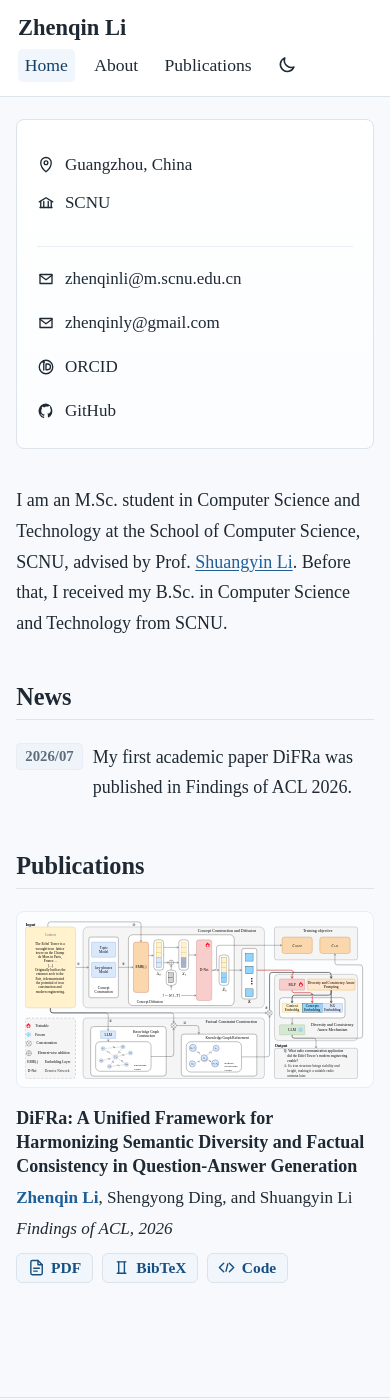
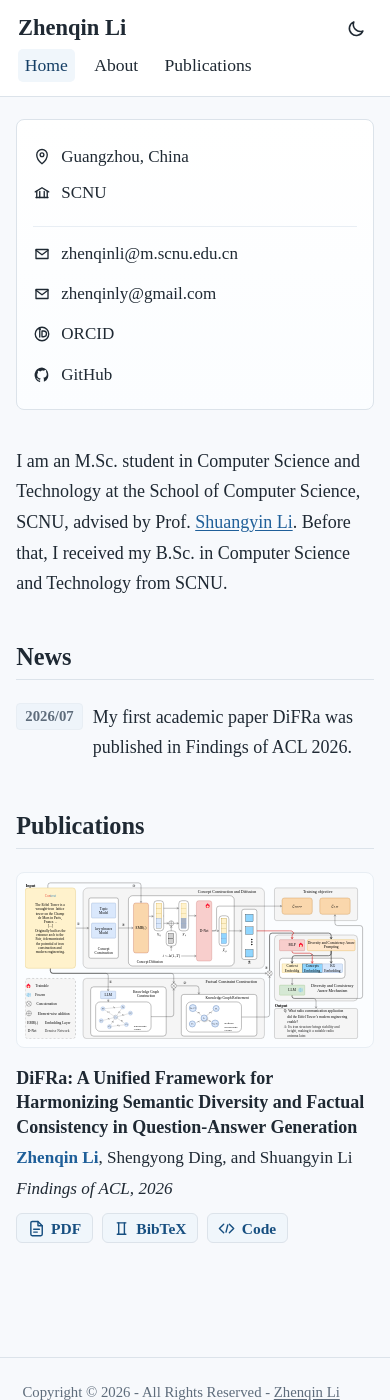
Before and after one commit to zqinli/zqinli.github.io, a Jekyll site: the page built from index.html, in a window 390 px wide and 1400 px high. Built offline with Jekyll 4.4.1, drawn with Linux system fonts in a browser that asks for light colours.

Commit message:
feat: improve responsive layout and site discovery

```diff
--- a/_layouts/default.html
+++ b/_layouts/default.html
@@ -12,6 +12,17 @@
     <meta property="og:type" content="{% if page.collection == 'publications' %}article{% else %}website{% endif %}">
     <meta property="og:url" content="{{ page.url | absolute_url }}">
     <meta property="og:site_name" content="{{ site.title | escape }}">
+    {% assign social_image = page.og_image | default: '/assets/images/social-card.png' %}
+    {% assign social_image_alt = page.og_image_alt | default: 'Zhenqin Li academic homepage' %}
+    <meta property="og:image" content="{{ social_image | absolute_url }}">
+    <meta property="og:image:width" content="1200">
+    <meta property="og:image:height" content="630">
+    <meta property="og:image:alt" content="{{ social_image_alt | escape }}">
+    <meta name="twitter:card" content="summary_large_image">
+    <meta name="twitter:title" content="{{ document_title | strip | escape }}">
+    <meta name="twitter:description" content="{{ page.description | default: site.description | escape }}">
+    <meta name="twitter:image" content="{{ social_image | absolute_url }}">
+    <meta name="twitter:image:alt" content="{{ social_image_alt | escape }}">
     <link rel="icon" type="image/svg+xml" href="{{ '/assets/images/favicon.svg' | relative_url }}">
     <link rel="icon" type="image/x-icon" href="{{ '/assets/images/favicon.ico' | relative_url }}">
     <script>
--- a/assets/css/main.css
+++ b/assets/css/main.css
@@ -675,6 +675,25 @@
   }
 }
 
+@media (max-width: 840px) {
+  .home-shell {
+    grid-template-columns: 1fr;
+  }
+
+  .home-shell .sidebar {
+    display: grid;
+    gap: 1.5rem;
+    grid-template-columns: minmax(200px, 0.8fr) minmax(0, 1.2fr);
+    position: static;
+  }
+
+  .home-shell .profile-links {
+    border-left: 1px solid var(--border-soft);
+    margin: 0;
+    padding-left: 1.5rem;
+  }
+}
+
 @media (max-width: 760px) {
   .nav {
     align-items: flex-start;
@@ -684,23 +703,6 @@
 
   .site-shell {
     padding-top: 1.25rem;
-  }
-
-  .home-shell {
-    grid-template-columns: 1fr;
-  }
-
-  .sidebar {
-    display: grid;
-    gap: 1.5rem;
-    grid-template-columns: minmax(200px, 0.8fr) minmax(0, 1.2fr);
-    position: static;
-  }
-
-  .profile-links {
-    border-left: 1px solid var(--border-soft);
-    margin: 0;
-    padding-left: 1.5rem;
   }
 
   .publication-card {
@@ -731,28 +733,50 @@
   }
 }
 
+@media (max-width: 600px) {
+  .home-shell .sidebar {
+    display: block;
+    padding: 0.9rem;
+  }
+
+  .profile-meta {
+    padding-bottom: 0.7rem;
+  }
+
+  .profile-meta p {
+    margin: 0.4rem 0;
+  }
+
+  .home-shell .profile-links {
+    border-left: 0;
+    margin-top: 0.7rem;
+    padding-left: 0;
+  }
+
+  .profile-links li + li {
+    margin-top: 0.45rem;
+  }
+}
+
 @media (max-width: 520px) {
   .nav {
     padding: 0.75rem 1rem;
+    position: relative;
   }
 
   .nav-links {
     gap: 0.7rem;
   }
 
+  .theme-toggle {
+    position: absolute;
+    right: 1rem;
+    top: 0.75rem;
+  }
+
   .site-shell {
     padding-left: 0.9rem;
     padding-right: 0.9rem;
-  }
-
-  .sidebar {
-    display: block;
-  }
-
-  .profile-links {
-    border-left: 0;
-    margin-top: 1rem;
-    padding-left: 0;
   }
 
   .intro {
--- a/index.html
+++ b/index.html
@@ -4,9 +4,9 @@
 description: Academic homepage of Zhenqin Li, featuring research news and publications in computer science.
 ---
 
-<section class="section intro">
+<div class="section intro">
   <p>I am an M.Sc. student in Computer Science and Technology at the School of Computer Science, SCNU, advised by Prof. <a href="https://www.shuangyinli.cn/">Shuangyin Li</a>. Before that, I received my B.Sc. in Computer Science and Technology from SCNU.</p>
-</section>
+</div>
 
 <section class="section">
   <h2>News</h2>
```
Also changed, not shown: robots.txt (added, +9 -0 lines), sitemap.xml (added, +21 -0 lines), assets/images/social-card.png (added), assets/images/social-card.svg (added).
